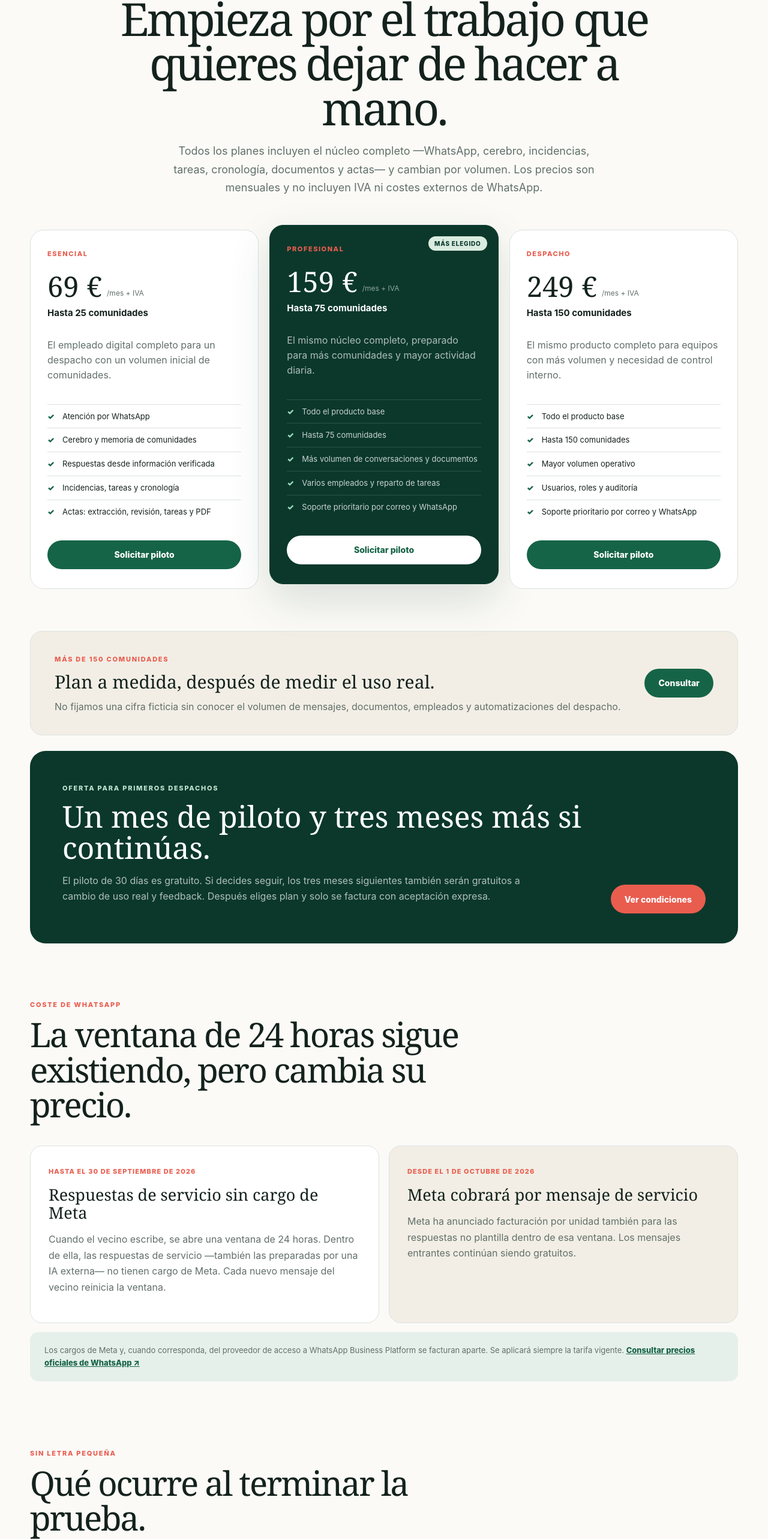
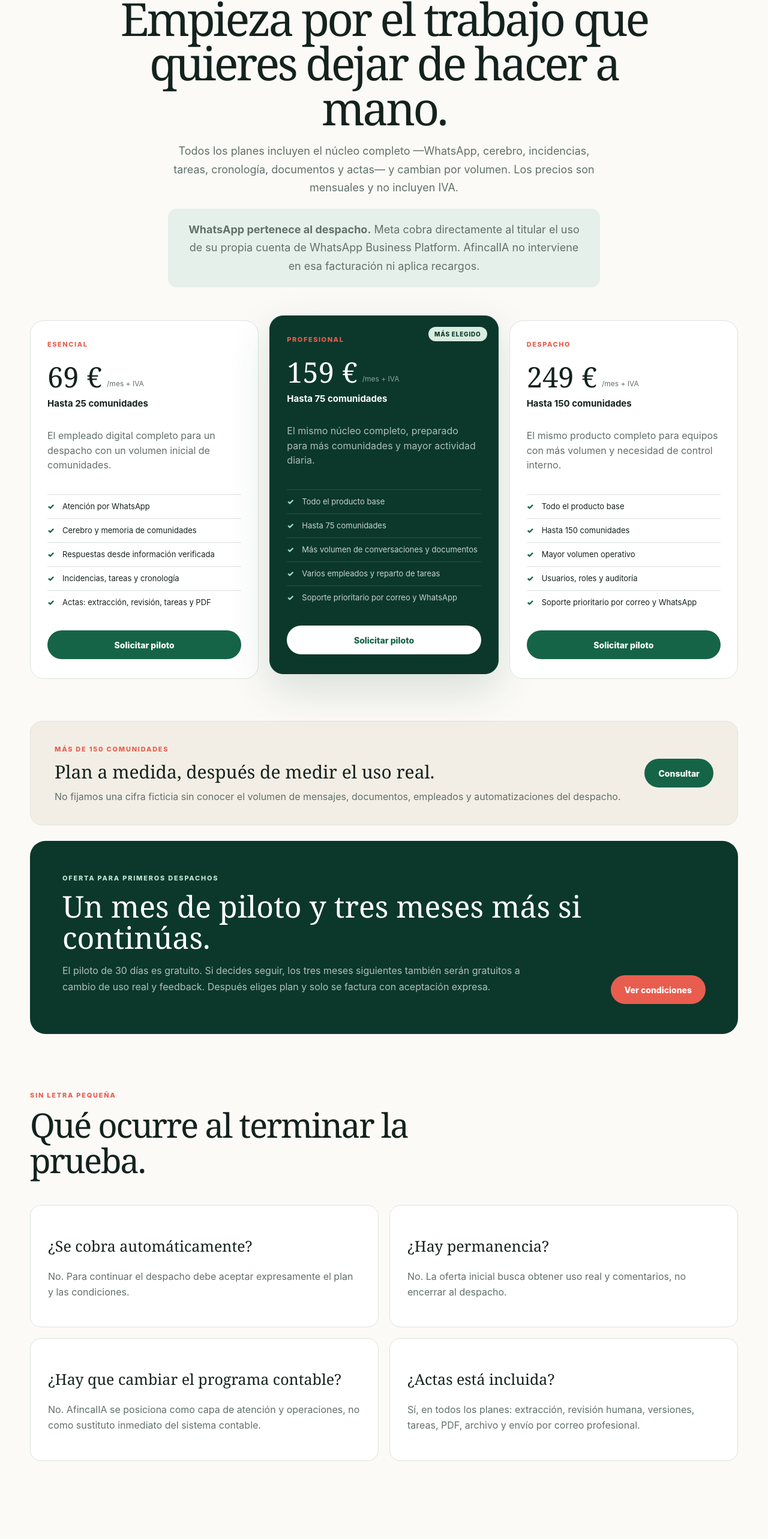
Before and after one commit to afincalia/afincalia-web, a Next.js app: page /precios in a window 1280 px wide. Shown: the part 197-2763 px from the top of the page at 60% size. Built offline with nearby package versions, Linux system fonts and the light colour scheme.

Commit message:
Aclarar la titularidad y cobro de WhatsApp

```diff
--- a/pages/precios.jsx
+++ b/pages/precios.jsx
@@ -34,7 +34,8 @@ export default function Precios() {
       <section className="pricing-hero page-shell">
         <span className="eyebrow">Planes y precios</span>
         <h1>Empieza por el trabajo que quieres dejar de hacer a mano.</h1>
-        <p>Todos los planes incluyen el núcleo completo —WhatsApp, cerebro, incidencias, tareas, cronología, documentos y actas— y cambian por volumen. Los precios son mensuales y no incluyen IVA ni costes externos de WhatsApp.</p>
+        <p>Todos los planes incluyen el núcleo completo —WhatsApp, cerebro, incidencias, tareas, cronología, documentos y actas— y cambian por volumen. Los precios son mensuales y no incluyen IVA.</p>
+        <p className="source-note"><strong>WhatsApp pertenece al despacho.</strong> Meta cobra directamente al titular el uso de su propia cuenta de WhatsApp Business Platform. AfincalIA no interviene en esa facturación ni aplica recargos.</p>
       </section>
 
       <section className="pricing-grid page-shell">
@@ -58,15 +59,6 @@ export default function Precios() {
         <Link className="button button-coral" href="/piloto">Ver condiciones</Link>
       </section>
 
-      <section className="whatsapp-cost page-shell">
-        <div className="section-head"><span className="eyebrow">Coste de WhatsApp</span><h2>La ventana de 24 horas sigue existiendo, pero cambia su precio.</h2></div>
-        <div className="whatsapp-cost-grid">
-          <article><small>Hasta el 30 de septiembre de 2026</small><h3>Respuestas de servicio sin cargo de Meta</h3><p>Cuando el vecino escribe, se abre una ventana de 24 horas. Dentro de ella, las respuestas de servicio —también las preparadas por una IA externa— no tienen cargo de Meta. Cada nuevo mensaje del vecino reinicia la ventana.</p></article>
-          <article><small>Desde el 1 de octubre de 2026</small><h3>Meta cobrará por mensaje de servicio</h3><p>Meta ha anunciado facturación por unidad también para las respuestas no plantilla dentro de esa ventana. Los mensajes entrantes continúan siendo gratuitos.</p></article>
-        </div>
-        <p className="source-note">Los cargos de Meta y, cuando corresponda, del proveedor de acceso a WhatsApp Business Platform se facturan aparte. Se aplicará siempre la tarifa vigente. <a href="https://whatsappbusiness.com/products/platform-pricing/" target="_blank" rel="noreferrer">Consultar precios oficiales de WhatsApp ↗</a></p>
-      </section>
-
       <section className="pricing-faq page-shell">
         <div className="section-head"><span className="eyebrow">Sin letra pequeña</span><h2>Qué ocurre al terminar la prueba.</h2></div>
         <div className="policy-grid"><article><h2>¿Se cobra automáticamente?</h2><p>No. Para continuar el despacho debe aceptar expresamente el plan y las condiciones.</p></article><article><h2>¿Hay permanencia?</h2><p>No. La oferta inicial busca obtener uso real y comentarios, no encerrar al despacho.</p></article><article><h2>¿Hay que cambiar el programa contable?</h2><p>No. AfincalIA se posiciona como capa de atención y operaciones, no como sustituto inmediato del sistema contable.</p></article><article><h2>¿Actas está incluida?</h2><p>Sí, en todos los planes: extracción, revisión humana, versiones, tareas, PDF, archivo y envío por correo profesional.</p></article></div>
```
